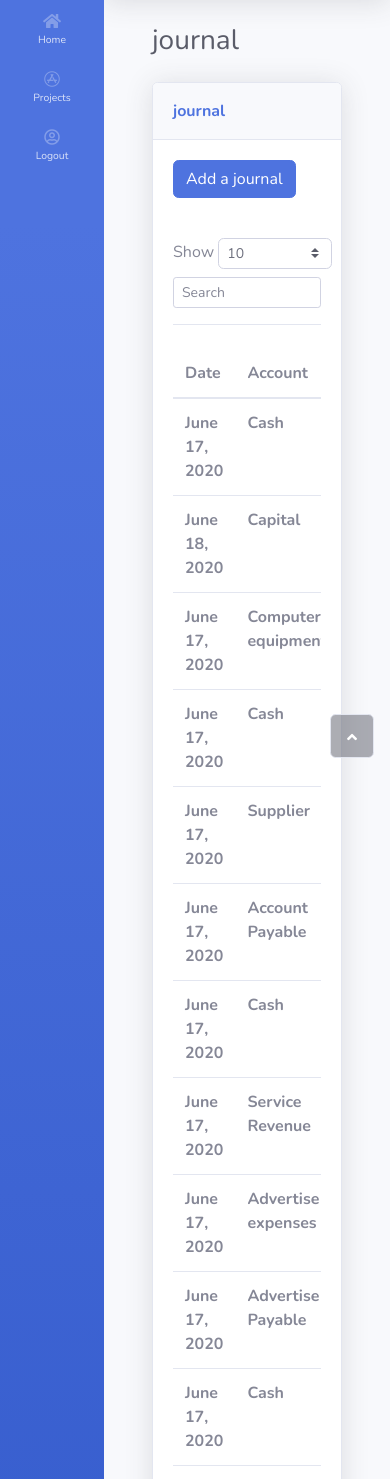
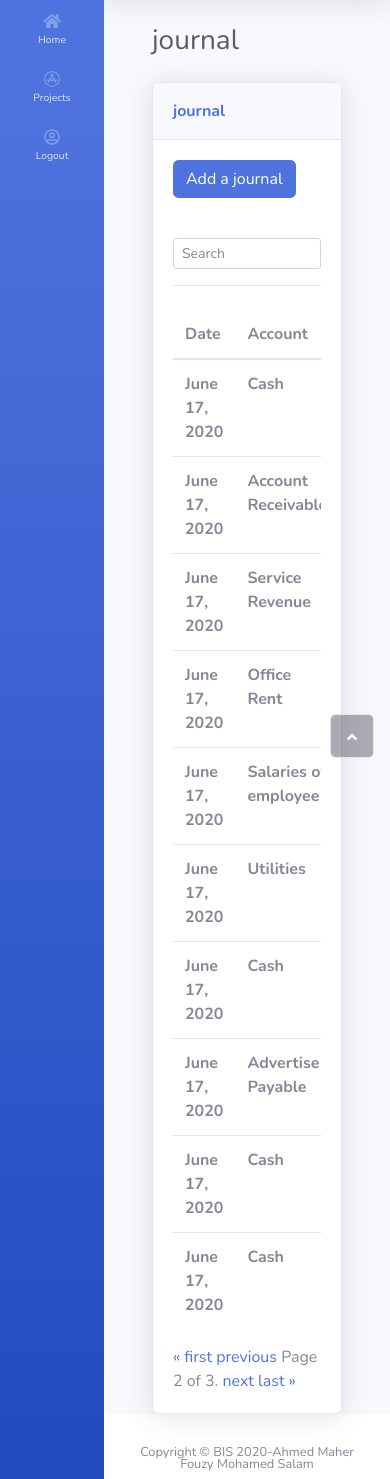
Before and after one commit to AhmedSalam22/BIS-Graduation-Project, a Django app: page /sole_proprietorship/journal?page=2 in a window 390 px wide. Shown: the part 70-1549 px from the top of the page. Run offline with Django 3.2, Linux system fonts and the light colour scheme; a user stored in the database is signed in; data comes from the database, SQL or seed files in the repository; some libraries are stand-ins or nearby versions.

Commit message:
pagination

```diff
--- a/BIS/sole_proprietorship/templates/sole_proprietorship/journal_list.html
+++ b/BIS/sole_proprietorship/templates/sole_proprietorship/journal_list.html
@@ -18,9 +18,9 @@
         </div>
         <div class="card-body">
             <div class="row">
-                <div class="col-md-6 text-nowrap">
+                <!-- <div class="col-md-6 text-nowrap">
                     <div id="dataTable_length" class="dataTables_length" aria-controls="dataTable"><label>Show&nbsp;<select class="form-control form-control-sm custom-select custom-select-sm"><option value="10" selected="">10</option><option value="25">25</option><option value="50">50</option><option value="100">100</option></select>&nbsp;</label></div>
-                </div>
+                </div> -->
                 <div class="col-md-6">
                     <div class="text-md-right dataTables_filter" id="dataTable_filter"><label><input type="search" class="form-control form-control-sm" aria-controls="dataTable" placeholder="Search"></label></div>
                 </div>
@@ -70,18 +70,35 @@
                 </table>
             </div>
             <div class="row">
-                <div class="col-md-6 align-self-center">
+                <!-- <div class="col-md-6 align-self-center">
                     <p id="dataTable_info" class="dataTables_info" role="status" aria-live="polite">Showing 1 to 10 of 27</p>
-                </div>
+                </div> -->
                 <div class="col-md-6">
                     <nav class="d-lg-flex justify-content-lg-end dataTables_paginate paging_simple_numbers">
-                        <ul class="pagination">
-                            <li class="page-item disabled"><a class="page-link" href="#" aria-label="Previous"><span aria-hidden="true">«</span></a></li>
+                        <!-- <ul class="pagination"> -->
+                            <div class="pagination">
+                                <span class="step-links">
+                                    {% if page_obj.has_previous %}
+                                        <a href="?page=1">&laquo; first</a>
+                                        <a href="?page={{ page_obj.previous_page_number }}">previous</a>
+                                    {% endif %}
+
+                                    <span class="current">
+                                        Page {{ page_obj.number }} of {{ page_obj.paginator.num_pages }}.
+                                    </span>
+
+                                    {% if page_obj.has_next %}
+                                        <a href="?page={{ page_obj.next_page_number }}">next</a>
+                                        <a href="?page={{ page_obj.paginator.num_pages }}">last &raquo;</a>
+                                    {% endif %}
+                                </span>
+                            </div>
+                            <!-- <li class="page-item disabled"><a class="page-link" href="#" aria-label="Previous"><span aria-hidden="true"></span></a></li>
                             <li class="page-item active"><a class="page-link" href="#">1</a></li>
                             <li class="page-item"><a class="page-link" href="#">2</a></li>
                             <li class="page-item"><a class="page-link" href="#">3</a></li>
-                            <li class="page-item"><a class="page-link" href="#" aria-label="Next"><span aria-hidden="true">»</span></a></li>
-                        </ul>
+                            <li class="page-item"><a class="page-link" href="#" aria-label="Next"><span aria-hidden="true">»</span></a></li> -->
+                        <!-- </ul> -->
                     </nav>
                 </div>
             </div>
@@ -89,4 +106,7 @@
     </div>
 
 
+<div class="pagination">
+
+</div>
 {% endblock %}
--- a/BIS/sole_proprietorship/views.py
+++ b/BIS/sole_proprietorship/views.py
@@ -51,6 +51,8 @@ def prepare_finacial_statement(df):
 
 
 class AccountsListView(OwnerListView):
+    paginate_by = 10
+
     model = Accounts
     # By convention:
     # template_name = "app_name/model_list.html"
@@ -69,6 +71,8 @@ class AccountsDeleteView(OwnerDeleteView):
 
 
 class JournalListView(OwnerListView):
+    paginate_by = 10
+
     model = Journal
     # By convention:
     # template_name = "app_name/model_list.html"
```
Also changed, not shown: BIS/sole_proprietorship/templates/sole_proprietorship/accounts_list.html (+22 -5 lines).
